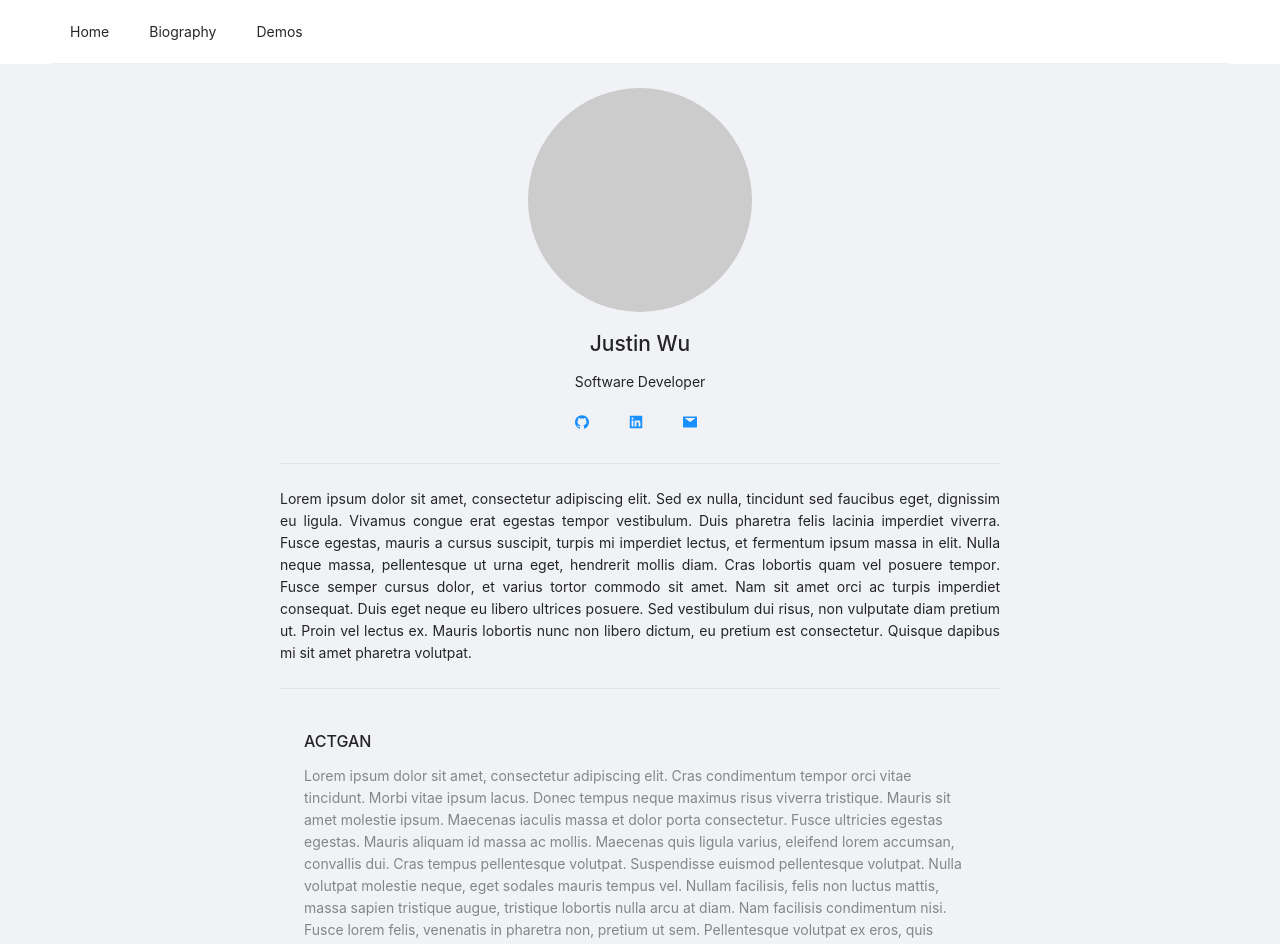
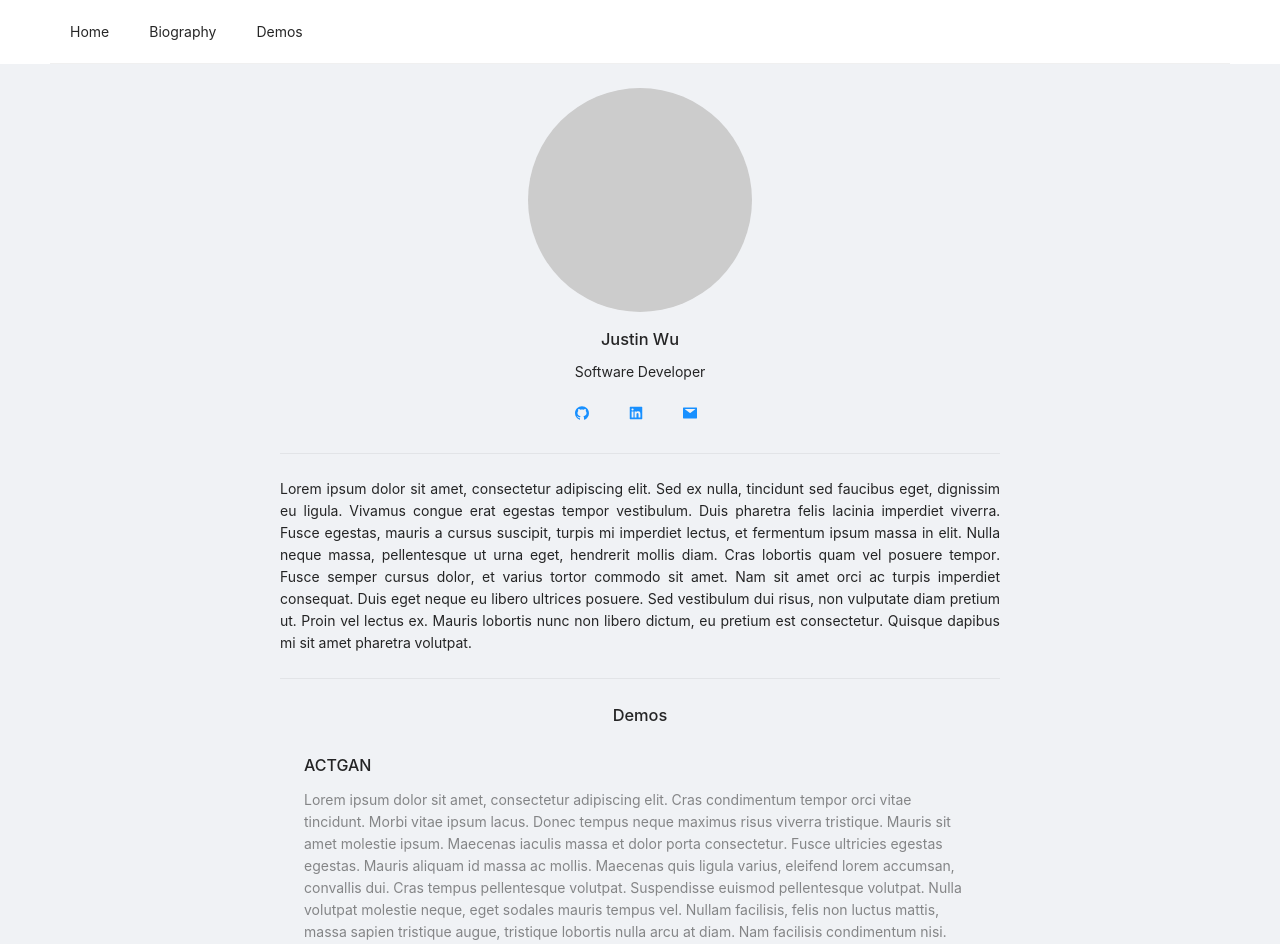
Before and after one commit to JustinLokHinWu/Personal-Site-Frontend, a React (Create React App) app: page / in a window 1280 px wide. Shown: the top 944 px of the page. Built offline with nearby package versions, Linux system fonts and the light colour scheme.

Commit message:
Changed home screen layout

```diff
--- a/src/components/Home.js
+++ b/src/components/Home.js
@@ -1,5 +1,3 @@
-import { Row, Col } from 'antd'
-
 import DemoList from "./DemoList"
 import Biography from "./Biography"
 
@@ -10,8 +8,13 @@ const Home = () => {
         //     <DemoList />
         // </div>
         <div>
-            <Biography />
-            <DemoList />
+            <section id='biography'>
+                <Biography/>
+            </section>
+            <section id='demos'>
+                <h1 style={{ textAlign: 'center' }}>Demos</h1>
+                <DemoList />
+            </section>
         </div>
         // <Row>
         //     <Col xs={24} md={8}>
```
